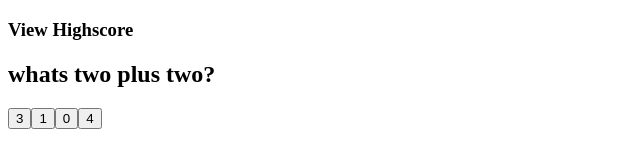
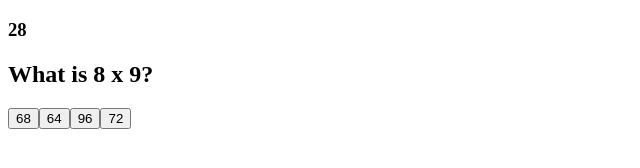
Before and after one commit to realchavezjuan/code-quiz, a plain HTML site: page index.html in a window 1280 px wide. Both pictures are taken after a click on the button "START". Shown: the whole page, without its empty margins (0-640 px from the left). Drawn offline with Linux system fonts and the light colour scheme.

Commit message:
added a working timer feature

```diff
--- a/assets/js/script.js
+++ b/assets/js/script.js
@@ -1,5 +1,7 @@
 // all elements created in script.js get appended to center div
 var centerDiv = document.querySelector(".center-div");
+//timer element
+var timerEl = document.getElementById("timer");
 // +1 as each question is answered
 var index = 0;
 // +1 after every correct answer
@@ -15,54 +17,71 @@ var btnC = document.createElement("button");
 btnC.className = "answerBtn";
 var btnD = document.createElement("button");
 btnD.className = "answerBtn";
+
 // global array of answers. Allows all functions to access.
 var answers = [
     {
         allAnswers:{
-            a: "3",
-            b: "1",
-            c: "0",
-            d: "4"
+            a: "68",
+            b: "64",
+            c: "96",
+            d: "72"
         },
-        correctAnswer: "4"
+        correctAnswer: "72"
     },
     {
         allAnswers:{
-            a: "4",
-            b: "6",
-            c: "3",
-            d: "0"
+            a: "9",
+            b: "10",
+            c: "11",
+            d: "13"
         },
-        correctAnswer: "0"
+        correctAnswer: "11"
     },
     {
         allAnswers:{
-            a: "0",
-            b: "5",
-            c: "4",
-            d: "1"
+            a: "Lincoln",
+            b: "Pierre",
+            c: "Bismarck",
+            d: "Cheyenne"
         },
-        correctAnswer: "1"
+        correctAnswer: "Pierre"
     },
     {
         allAnswers:{
-            a: "3",
-            b: "0",
-            c: "5",
-            d: "4"
+            a: "1984",
+            b: "1992",
+            c: "1991",
+            d: "1986"
         },
-        correctAnswer: "4"
+        correctAnswer: "1984"
     }
 ];
+//timer
+var count = 30;
+var counter;
 
-var startQuiz = function (event){
+var timer = function() {
+
+    count = count - 1;
+
+    if (count <= 0) {
+        clearInterval(counter); //ends counter
+        highscore();
+    }
+
+    //Do code for showing the number of seconds here
+    timerEl.innerText = count;
+}
+
+var theQuiz = function (event){
 
     //creates questions
     var questions = [
-        "whats two plus two?",
-        "whats 2 minus 2",
-        "whats 2 divided by 2",
-        "whats 2 times 2"
+        "What is 8 x 9?",
+        "What is 121 / 11?",
+        "What is the capital of South Dekota?",
+        "In what year was the first Machintosh Computer introduced?"
     ];
 
     // redefines text in question element
@@ -85,14 +104,14 @@ var startQuiz = function (event){
     console.log("You are on question " + (index + 1) + "/4");
 
     //computer expects user to click a button
-    btnA.addEventListener("click", userResponds);
-    btnB.addEventListener("click", userResponds);
-    btnC.addEventListener("click", userResponds);
-    btnD.addEventListener("click", userResponds);
+    btnA.addEventListener("click", nextQuestion);
+    btnB.addEventListener("click", nextQuestion);
+    btnC.addEventListener("click", nextQuestion);
+    btnD.addEventListener("click", nextQuestion);
 
 }
 
-var userResponds = function(event) {
+var nextQuestion = function(event) {
 
     var answerBtnEl = event.target;
     answerBtnEl = answerBtnEl.innerHTML;
@@ -103,6 +122,7 @@ var userResponds = function(event) {
     }
     else{
         console.log("WRONG");
+        count = count - 5;
     }
 
     index++;
@@ -114,7 +134,7 @@ var userResponds = function(event) {
     btnD.remove();
 
     if (index <= 3 ){
-        startQuiz();
+        theQuiz();
 
     }
     else {
@@ -124,13 +144,36 @@ var userResponds = function(event) {
 }
 
 var highscore = function() {
+    clearInterval(counter);
+    timerEl.innerText = "0";
+    questionEl.innerHTML = "Your Score: " + correctAnswers + "/4";
+    btnA.remove();
+    btnB.remove();
+    btnC.remove();
+    btnD.remove();
+
     console.log("Your Score: " + correctAnswers + "/4");
-    var questionEl = document.createElement("h2");
-    questionEl.innerHTML = "Your Score: " + (correctAnswers + 1) + "/4";
     centerDiv.appendChild(questionEl);
+
+    // check for local High Score
+    var highScore=localStorage.getItem("High Score: ");
+    if(highScore === null) {
+        highScore = 0;
+    }
+    questionEl.innerHTML = "The High Score: " + highScore;
+    //New high score
+    if (correctAnswers > highScore){
+        localStorage.setItem("High Score: ", correctAnswers);
+    }
+
+
+
 }
 
 var welcomePage = function(event){
+
+    //displays timer
+    timerEl.innerText = "30";
 
     //creates home title
     var title = document.createElement("h1");
@@ -152,16 +195,10 @@ var welcomePage = function(event){
         title.remove();
         description.remove();
         startBtn.remove();
-        startQuiz();
+        theQuiz();
+        //1000 will  run it every 1 second
+        counter = setInterval(timer, 1000);
     });
 }
 
 welcomePage();
-
-//when start button is pressed, ask a question
-// question will have 4 options
-//3 answers will be wrong and have an id of wrong
-//1 answer will be right and have an id of correct
-//when you answer question, determine if its right or wrong
-//if wrong, subtract time and ask a different question
-//if right, ask a different question
--- a/index.html
+++ b/index.html
@@ -9,7 +9,7 @@
     <title>Code Quiz</title>
 </head>
     <header>
-        <h3>View Highscore</h3>
+        <h3 id="timer"></h3>
 
     </header>
     <main>
```
